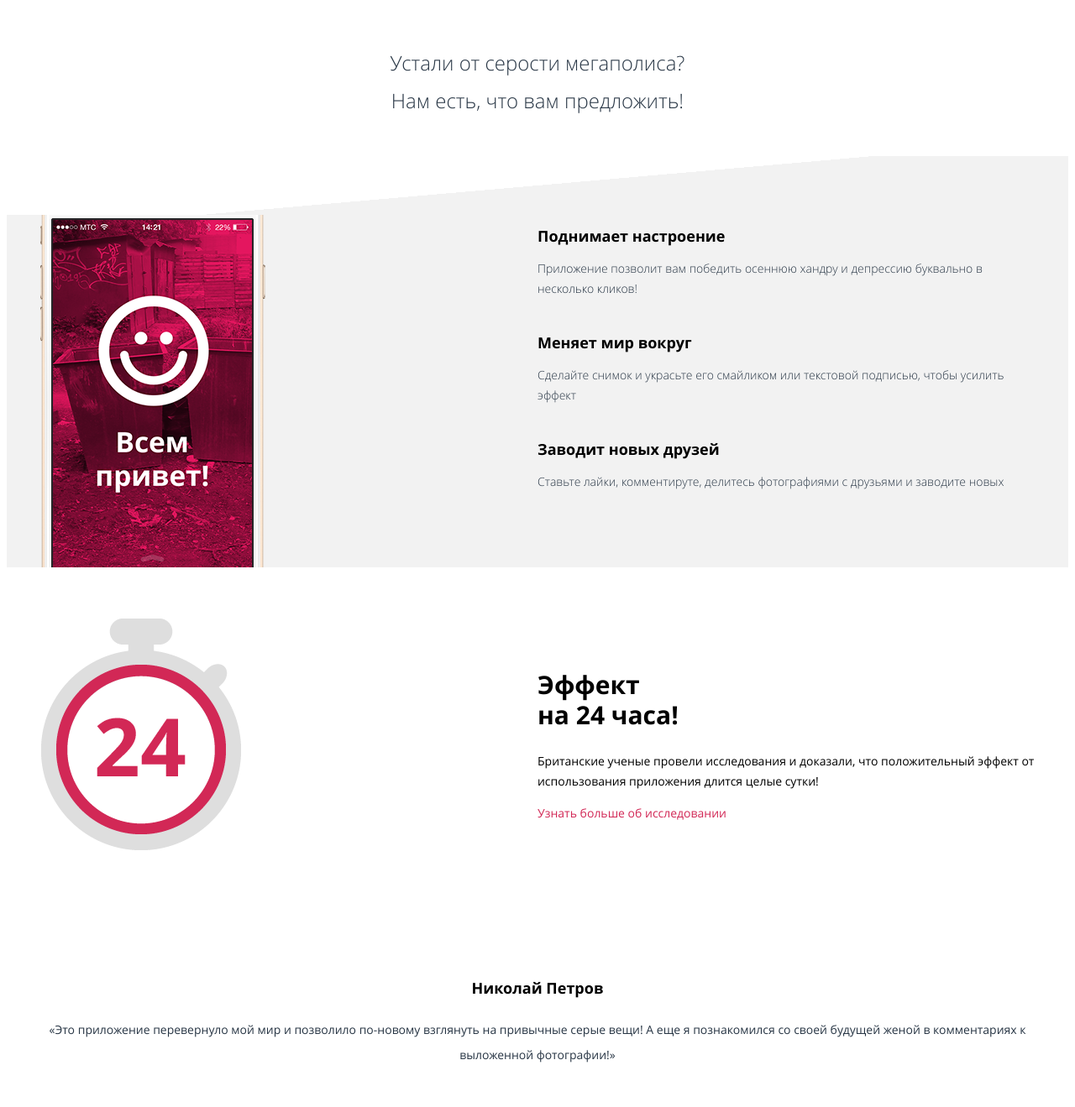
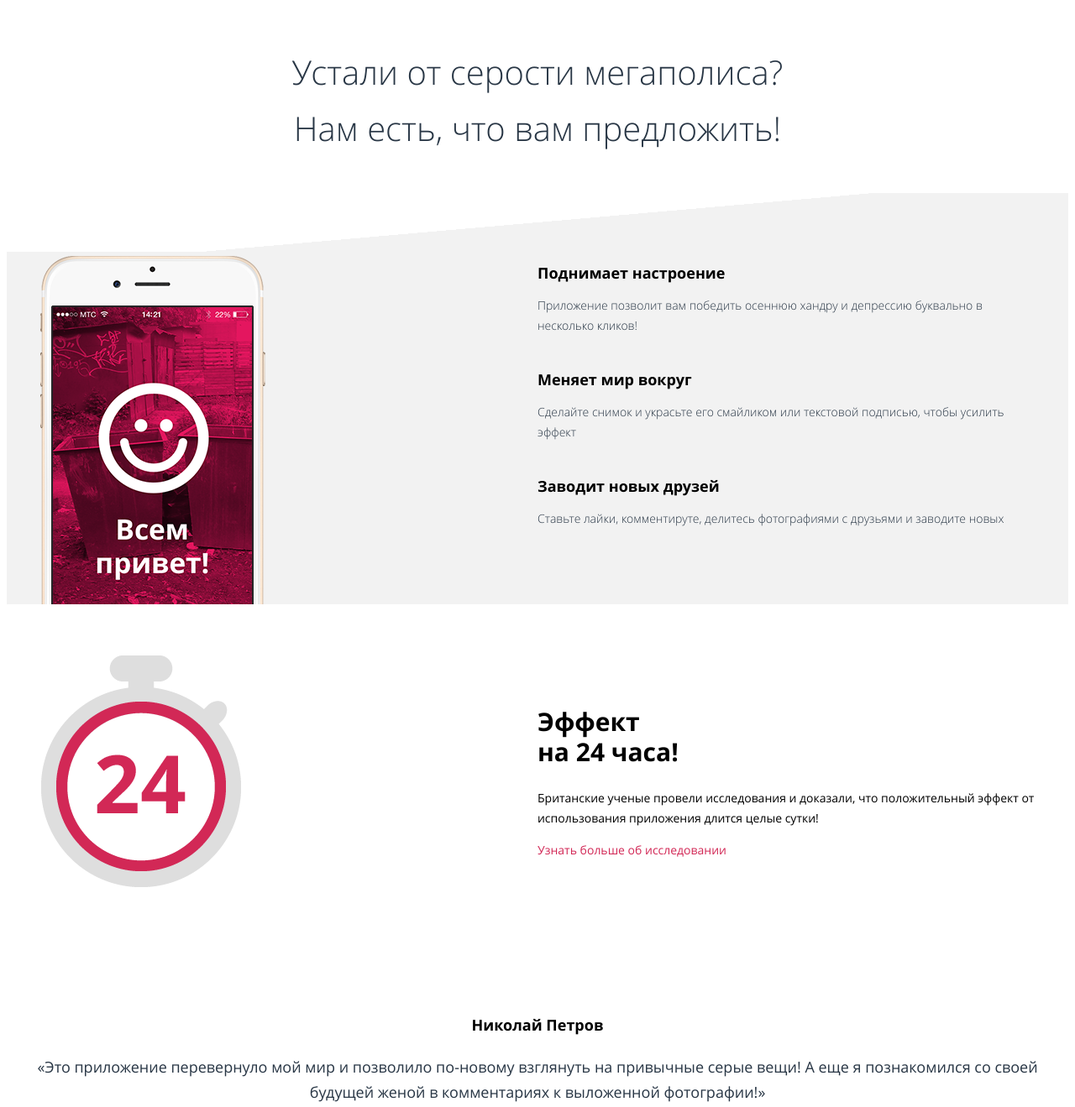
Before and after one commit to idu135/50049-pink, a website: page index.html in a window 1280 px wide. Shown: the part 1062-2381 px from the top of the page at 84% size. Drawn offline with nearby package versions, Linux system fonts and the light colour scheme; files that its build step writes are made by us from their sources.

Commit message:
02/09/2016

```diff
--- a/less/components/features.less
+++ b/less/components/features.less
@@ -58,7 +58,7 @@
     padding-right: 40px;
     background-image: url("../img/features-bg-tablet.png");
     background-repeat: no-repeat;
-    background-position: 40px 15px;
+    background-position: 40px 75px;
     overflow: visible;
 
     &__list{
--- a/less/components/reviews-slider.less
+++ b/less/components/reviews-slider.less
@@ -63,3 +63,9 @@
 #reviews-slider__3:checked ~ .reviews-slider__slides .reviews-slider__slide--3{
   display: block;
 }
+
+@media (min-width: 700px) {
+  .reviews-slider__slide-text{
+    font-size: 18px;
+  }
+}
--- a/less/components/slogan-main.less
+++ b/less/components/slogan-main.less
@@ -19,6 +19,8 @@
     p{
       margin: 0;
       margin-bottom: 12px;
+      font-size: 40px;
+      color: #283645;
     }
 
     p:nth-child(2){
```
